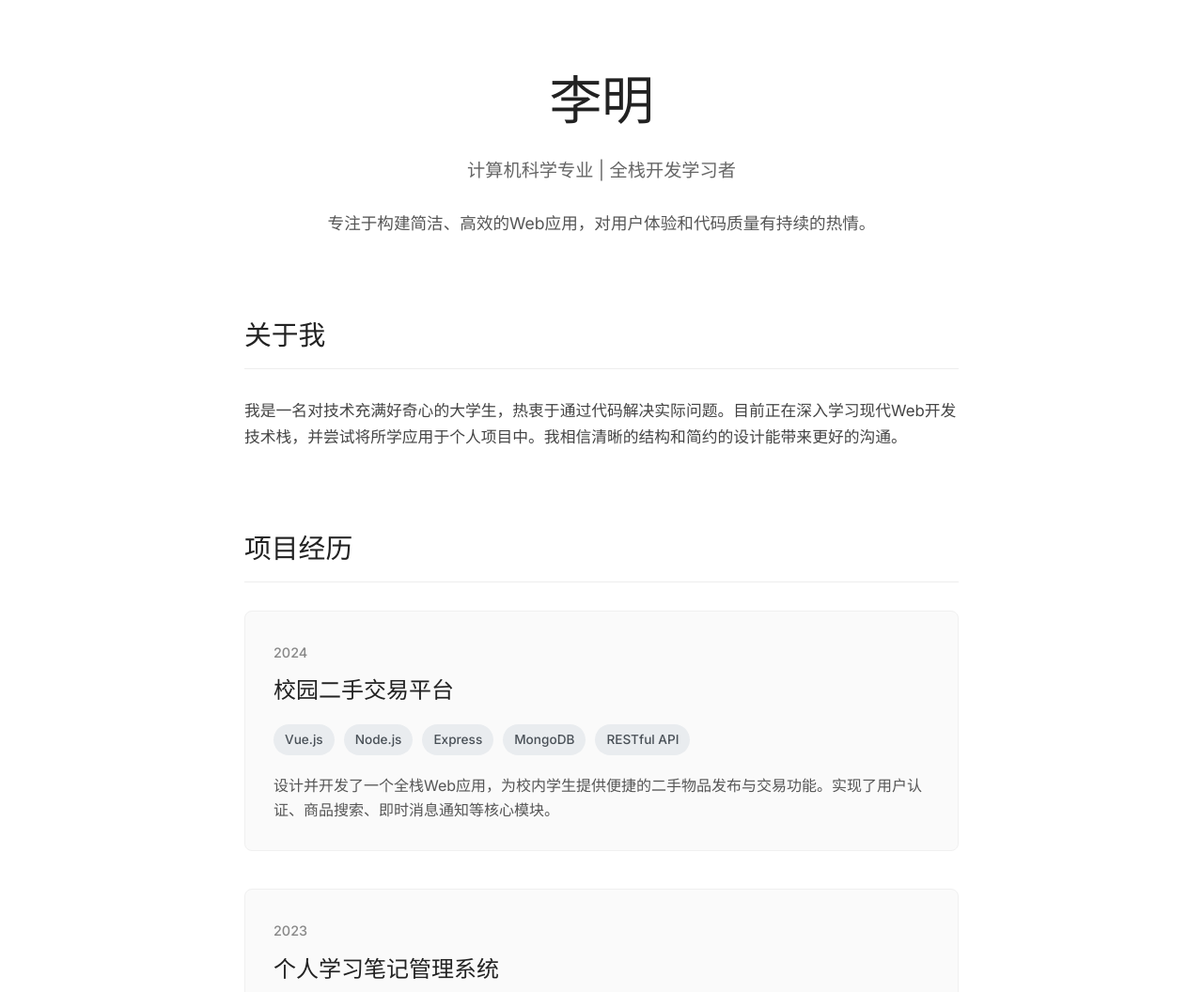
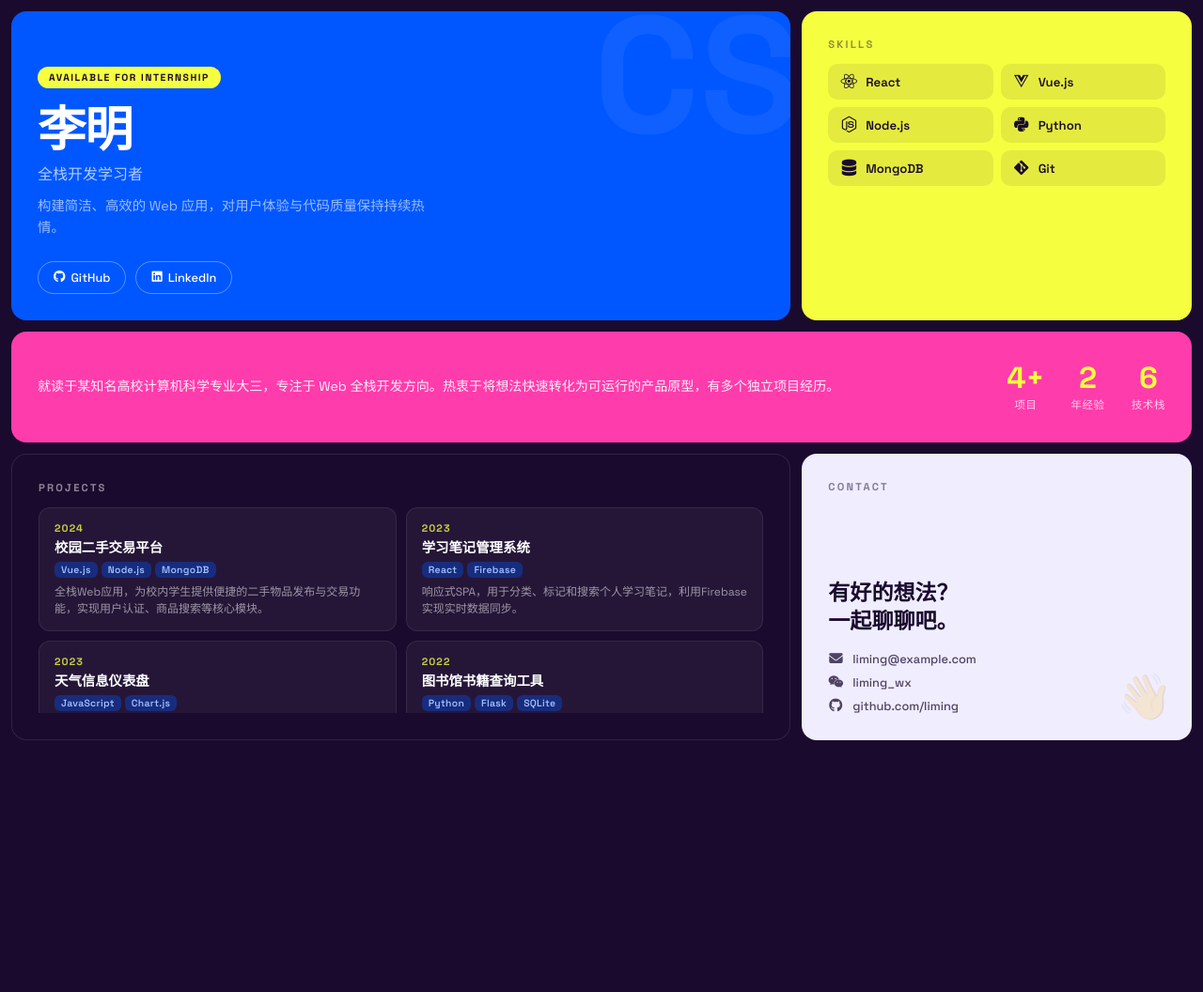
Before and after one commit to beifeng8888/clawd-test, a plain HTML site: page index.html in a window 1280 px wide. Shown: the top 1056 px of the page at 94% size. After the commit the page ends 800 px from the top, so only its background shows below. Drawn offline with Linux system fonts and the light colour scheme.

Commit message:
fix: 根据 Review 反馈修改 - 修改：太简单太单调了。我希望内容以板块的形式按方框呈现，使用

```diff
--- a/index.html
+++ b/index.html
@@ -6,85 +6,98 @@
     <title>个人展示页</title>
     <link rel="stylesheet" href="style.css">
     <link rel="stylesheet" href="https://cdnjs.cloudflare.com/ajax/libs/font-awesome/6.4.0/css/all.min.css">
-    <link href="https://fonts.googleapis.com/css2?family=Inter:wght@300;400;500;600&display=swap" rel="stylesheet">
+    <link href="https://fonts.googleapis.com/css2?family=Space+Grotesk:wght@300;400;500;600;700&display=swap" rel="stylesheet">
 </head>
 <body>
-    <div class="container">
-        <header class="header">
-            <h1 class="name">李明</h1>
-            <p class="title">计算机科学专业 | 全栈开发学习者</p>
-            <p class="intro">专注于构建简洁、高效的Web应用，对用户体验和代码质量有持续的热情。</p>
-        </header>
+    <div class="dashboard">
 
-        <main>
-            <section class="section" id="about">
-                <h2 class="section-title">关于我</h2>
-                <div class="section-content">
-                    <p>我是一名对技术充满好奇心的大学生，热衷于通过代码解决实际问题。目前正在深入学习现代Web开发技术栈，并尝试将所学应用于个人项目中。我相信清晰的结构和简约的设计能带来更好的沟通。</p>
+        <!-- 板块 A: 个人信息 (左上大块) -->
+        <div class="panel panel-hero">
+            <div class="panel-inner">
+                <div class="badge">AVAILABLE FOR INTERNSHIP</div>
+                <h1 class="name">李明</h1>
+                <p class="title">全栈开发学习者</p>
+                <p class="intro">构建简洁、高效的 Web 应用，对用户体验与代码质量保持持续热情。</p>
+                <div class="social-links">
+                    <a href="#" class="social-btn"><i class="fab fa-github"></i> GitHub</a>
+                    <a href="#" class="social-btn"><i class="fab fa-linkedin"></i> LinkedIn</a>
                 </div>
-            </section>
+            </div>
+            <div class="hero-deco">CS</div>
+        </div>
 
-            <section class="section" id="projects">
-                <h2 class="section-title">项目经历</h2>
-                <div class="projects-list" id="projectsContainer">
-                    <!-- 项目卡片将由JavaScript动态生成 -->
+        <!-- 板块 B: 技能 (右上) -->
+        <div class="panel panel-skills">
+            <div class="panel-label">SKILLS</div>
+            <div class="skills-grid">
+                <div class="skill-item">
+                    <span class="skill-icon"><i class="fab fa-react"></i></span>
+                    <span>React</span>
                 </div>
-            </section>
+                <div class="skill-item">
+                    <span class="skill-icon"><i class="fab fa-vuejs"></i></span>
+                    <span>Vue.js</span>
+                </div>
+                <div class="skill-item">
+                    <span class="skill-icon"><i class="fab fa-node-js"></i></span>
+                    <span>Node.js</span>
+                </div>
+                <div class="skill-item">
+                    <span class="skill-icon"><i class="fab fa-python"></i></span>
+                    <span>Python</span>
+                </div>
+                <div class="skill-item">
+                    <span class="skill-icon"><i class="fas fa-database"></i></span>
+                    <span>MongoDB</span>
+                </div>
+                <div class="skill-item">
+                    <span class="skill-icon"><i class="fab fa-git-alt"></i></span>
+                    <span>Git</span>
+                </div>
+            </div>
+        </div>
 
-            <section class="section" id="skills">
-                <h2 class="section-title">技能概览</h2>
-                <div class="skills-container">
-                    <div class="skill-category">
-                        <h3>前端</h3>
-                        <ul class="skill-tags">
-                            <li>HTML/CSS</li>
-                            <li>JavaScript</li>
-                            <li>React</li>
-                            <li>Vue.js</li>
-                        </ul>
-                    </div>
-                    <div class="skill-category">
-                        <h3>后端</h3>
-                        <ul class="skill-tags">
-                            <li>Node.js</li>
-                            <li>Python</li>
-                            <li>MySQL</li>
-                            <li>RESTful API</li>
-                        </ul>
-                    </div>
-                    <div class="skill-category">
-                        <h3>工具与其他</h3>
-                        <ul class="skill-tags">
-                            <li>Git</li>
-                            <li>Figma</li>
-                            <li>VS Code</li>
-                            <li>Linux</li>
-                        </ul>
-                    </div>
-                </div>
-            </section>
+        <!-- 板块 C: 关于我 (横跨) -->
+        <div class="panel panel-about">
+            <div class="panel-label">ABOUT</div>
+            <p class="about-text">就读于某知名高校计算机科学专业大三，专注于 Web 全栈开发方向。热衷于将想法快速转化为可运行的产品原型，有多个独立项目经历。</p>
+            <div class="stats-row">
+                <div class="stat"><span class="stat-num">4+</span><span class="stat-label">项目</span></div>
+                <div class="stat"><span class="stat-num">2</span><span class="stat-label">年经验</span></div>
+                <div class="stat"><span class="stat-num">6</span><span class="stat-label">技术栈</span></div>
+            </div>
+        </div>
 
-            <section class="section" id="contact">
-                <h2 class="section-title">联系方式</h2>
+        <!-- 板块 D: 项目经历 (左下大块) -->
+        <div class="panel panel-projects">
+            <div class="panel-label">PROJECTS</div>
+            <div id="projectsContainer" class="projects-list"></div>
+        </div>
+
+        <!-- 板块 E: 联系方式 (右下) -->
+        <div class="panel panel-contact">
+            <div class="panel-label">CONTACT</div>
+            <div class="contact-content">
+                <p class="contact-cta">有好的想法？<br>一起聊聊吧。</p>
                 <div class="contact-links">
-                    <a href="mailto:example@university.edu" class="contact-link">
-                        <i class="fas fa-envelope"></i> example@university.edu
+                    <a href="mailto:liming@example.com" class="contact-item">
+                        <i class="fas fa-envelope"></i>
+                        <span>liming@example.com</span>
                     </a>
-                    <a href="https://github.com/username" target="_blank" class="contact-link">
-                        <i class="fab fa-github"></i> GitHub
+                    <a href="#" class="contact-item">
+                        <i class="fab fa-weixin"></i>
+                        <span>liming_wx</span>
                     </a>
-                    <a href="https://linkedin.com/in/username" target="_blank" class="contact-link">
-                        <i class="fab fa-linkedin"></i> LinkedIn
+                    <a href="#" class="contact-item">
+                        <i class="fab fa-github"></i>
+                        <span>github.com/liming</span>
                     </a>
                 </div>
-            </section>
-        </main>
+            </div>
+            <div class="contact-deco">👋</div>
+        </div>
 
-        <footer class="footer">
-            <p>© <span id="currentYear"></span> 李明. 简约个人页.</p>
-        </footer>
     </div>
-
     <script src="script.js"></script>
 </body>
 </html>
--- a/script.js
+++ b/script.js
@@ -1,76 +1,49 @@
-// 项目数据
 const projectsData = [
     {
         year: "2024",
         name: "校园二手交易平台",
-        tech: ["Vue.js", "Node.js", "Express", "MongoDB", "RESTful API"],
-        description: "设计并开发了一个全栈Web应用，为校内学生提供便捷的二手物品发布与交易功能。实现了用户认证、商品搜索、即时消息通知等核心模块。"
+        tech: ["Vue.js", "Node.js", "MongoDB"],
+        description: "全栈Web应用，为校内学生提供便捷的二手物品发布与交易功能，实现用户认证、商品搜索等核心模块。"
     },
     {
         year: "2023",
-        name: "个人学习笔记管理系统",
-        tech: ["React", "Firebase", "Material-UI"],
-        description: "构建了一个响应式SPA，用于分类、标记和搜索个人学习笔记。利用Firebase进行实时数据同步与用户身份验证。"
+        name: "学习笔记管理系统",
+        tech: ["React", "Firebase"],
+        description: "响应式SPA，用于分类、标记和搜索个人学习笔记，利用Firebase实现实时数据同步。"
     },
     {
         year: "2023",
         name: "天气信息仪表盘",
-        tech: ["JavaScript", "OpenWeather API", "Chart.js", "CSS Grid"],
-        description: "一个简洁的天气信息展示页面，通过调用第三方API获取数据，并使用图表库可视化未来一周的温度与降水趋势。"
+        tech: ["JavaScript", "Chart.js"],
+        description: "调用第三方API获取数据，使用图表库可视化未来一周的温度与降水趋势。"
     },
     {
         year: "2022",
         name: "图书馆书籍查询工具",
-        tech: ["Python", "Flask", "BeautifulSoup", "SQLite"],
-        description: "开发了一个命令行工具及简易Web界面，通过爬虫获取学校图书馆的书籍在馆状态，并将数据存储于本地数据库供查询。"
+        tech: ["Python", "Flask", "SQLite"],
+        description: "通过爬虫获取学校图书馆书籍在馆状态，并将数据存储于本地数据库供查询。"
     }
 ];
 
-// DOM 加载完成后执行
-document.addEventListener('DOMContentLoaded', function() {
-    // 1. 动态生成项目卡片
-    const projectsContainer = document.getElementById('projectsContainer');
+document.addEventListener('DOMContentLoaded', function () {
+    const container = document.getElementById('projectsContainer');
 
     projectsData.forEach(project => {
-        const projectCard = document.createElement('article');
-        projectCard.className = 'project-card';
+        const card = document.createElement('article');
+        card.className = 'project-card';
 
-        // 创建技术标签HTML
-        const techTagsHTML = project.tech.map(tech => `<span class="tech-tag">${tech}</span>`).join('');
+        const techHTML = project.tech.map(t => `<span class="tech-tag">${t}</span>`).join('');
 
-        projectCard.innerHTML = `
+        card.innerHTML = `
             <div class="project-year">${project.year}</div>
             <h3 class="project-name">${project.name}</h3>
-            <div class="project-tech">
-                ${techTagsHTML}
-            </div>
+            <div class="project-tech">${techHTML}</div>
             <p class="project-desc">${project.description}</p>
         `;
 
-        projectsContainer.appendChild(projectCard);
+        container.appendChild(card);
     });
 
-    // 2. 更新页脚年份
-    const currentYearSpan = document.getElementById('currentYear');
-    if (currentYearSpan) {
-        currentYearSpan.textContent = new Date().getFullYear();
-    }
-
-    // 3. 简单的平滑滚动（可选增强交互）
-    const contactLinks = document.querySelectorAll('a[href^="#"]');
-    contactLinks.forEach(link => {
-        link.addEventListener('click', function(e) {
-            const href = this.getAttribute('href');
-            if (href !== '#') {
-                e.preventDefault();
-                const targetElement = document.querySelector(href);
-                if (targetElement) {
-                    window.scrollTo({
-                        top: targetElement.offsetTop - 30,
-                        behavior: 'smooth'
-                    });
-                }
-            }
-        });
-    });
+    const yearEl = document.getElementById('currentYear');
+    if (yearEl) yearEl.textContent = new Date().getFullYear();
 });
--- a/style.css
+++ b/style.css
@@ -1,235 +1,358 @@
-/* 基础重置与字体 */
-* {
+/* ── 基础重置 ── */
+*, *::before, *::after {
     margin: 0;
     padding: 0;
     box-sizing: border-box;
 }
 
-body {
-    font-family: 'Inter', sans-serif;
-    font-weight: 400;
-    line-height: 1.7;
-    color: #333; /* 深灰色文字 */
-    background-color: #fff; /* 白色背景 */
-    padding: 20px;
-    min-height: 100vh;
+/* ── 撞色变量 ── */
+:root {
+    --yellow:  #F5FF40;   /* 荧光黄 */
+    --purple:  #1A0A2E;   /* 深紫黑 */
+    --blue:    #0057FF;   /* 电光蓝 */
+    --pink:    #FF3CAC;   /* 霓虹粉 */
+    --white:   #FFFFFF;
+    --light:   #F0EDFF;   /* 淡紫白 */
+    --gap: 12px;
 }
 
-/* 主容器 - 单栏居中布局 */
-.container {
-    max-width: 800px; /* 控制内容宽度，创造留白 */
-    margin: 0 auto;
-    padding: 40px 20px;
+html, body {
+    width: 100%;
+    height: 100%;
+    overflow: hidden;
+    font-family: 'Space Grotesk', sans-serif;
+    background: var(--purple);
 }
 
-/* 页头 */
-.header {
-    text-align: center;
-    margin-bottom: 80px; /* 大留白 */
+/* ── 仪表盘 Grid ── */
+.dashboard {
+    display: grid;
+    width: 100vw;
+    height: 100vh;
+    padding: var(--gap);
+    gap: var(--gap);
+    grid-template-columns: 2fr 1fr;
+    grid-template-rows: 1.4fr 0.5fr 1.3fr;
+    grid-template-areas:
+        "hero   skills"
+        "about  about"
+        "projects contact";
+}
+
+/* ── 通用板块 ── */
+.panel {
+    border-radius: 16px;
+    padding: 28px;
+    position: relative;
+    overflow: hidden;
+    display: flex;
+    flex-direction: column;
+}
+
+.panel-label {
+    font-size: 0.7rem;
+    font-weight: 700;
+    letter-spacing: 0.2em;
+    opacity: 0.5;
+    margin-bottom: 14px;
+    text-transform: uppercase;
+}
+
+/* ── Hero 板块 ── */
+.panel-hero {
+    grid-area: hero;
+    background: var(--blue);
+    color: var(--white);
+    justify-content: flex-end;
+}
+
+.hero-deco {
+    position: absolute;
+    top: -20px;
+    right: -10px;
+    font-size: 11rem;
+    font-weight: 700;
+    color: rgba(255,255,255,0.06);
+    line-height: 1;
+    pointer-events: none;
+    user-select: none;
+}
+
+.badge {
+    display: inline-block;
+    background: var(--yellow);
+    color: var(--purple);
+    font-size: 0.65rem;
+    font-weight: 700;
+    letter-spacing: 0.15em;
+    padding: 5px 12px;
+    border-radius: 20px;
+    margin-bottom: 18px;
+    width: fit-content;
 }
 
 .name {
-    font-size: 3.5rem;
-    font-weight: 300;
-    letter-spacing: -0.5px;
-    margin-bottom: 10px;
-    color: #222;
+    font-size: clamp(2.4rem, 4vw, 3.8rem);
+    font-weight: 700;
+    line-height: 1.05;
+    margin-bottom: 6px;
+    letter-spacing: -1px;
 }
 
 .title {
-    font-size: 1.2rem;
-    color: #666;
-    margin-bottom: 25px;
-    font-weight: 400;
+    font-size: 1rem;
+    font-weight: 500;
+    opacity: 0.7;
+    margin-bottom: 12px;
 }
 
 .intro {
-    font-size: 1.1rem;
-    color: #555;
-    max-width: 600px;
-    margin: 0 auto;
+    font-size: 0.9rem;
+    opacity: 0.6;
+    line-height: 1.6;
+    max-width: 420px;
+    margin-bottom: 24px;
 }
 
-/* 通用区块样式 */
-.section {
-    margin-bottom: 80px; /* 区块间大留白 */
+.social-links {
+    display: flex;
+    gap: 10px;
 }
 
-.section-title {
-    font-size: 1.8rem;
+.social-btn {
+    display: inline-flex;
+    align-items: center;
+    gap: 6px;
+    padding: 8px 16px;
+    border-radius: 20px;
+    border: 1.5px solid rgba(255,255,255,0.35);
+    color: var(--white);
+    text-decoration: none;
+    font-size: 0.8rem;
     font-weight: 500;
-    color: #222;
-    margin-bottom: 30px;
-    padding-bottom: 10px;
-    border-bottom: 1px solid #eee;
+    transition: background 0.2s, border-color 0.2s;
 }
 
-.section-content {
-    font-size: 1.05rem;
-    color: #444;
+.social-btn:hover {
+    background: rgba(255,255,255,0.15);
+    border-color: rgba(255,255,255,0.7);
 }
 
-/* 项目经历 - 卡片列表 */
-.projects-list {
+/* ── 技能板块 ── */
+.panel-skills {
+    grid-area: skills;
+    background: var(--yellow);
+    color: var(--purple);
+}
+
+.panel-skills .panel-label {
+    color: var(--purple);
+    opacity: 0.45;
+}
+
+.skills-grid {
+    display: grid;
+    grid-template-columns: 1fr 1fr;
+    gap: 8px;
+    flex: 1;
+    align-content: start;
+}
+
+.skill-item {
+    display: flex;
+    align-items: center;
+    gap: 8px;
+    background: rgba(26,10,46,0.08);
+    border-radius: 10px;
+    padding: 8px 12px;
+    font-size: 0.82rem;
+    font-weight: 600;
+    color: var(--purple);
+    transition: background 0.2s;
+}
+
+.skill-item:hover {
+    background: rgba(26,10,46,0.16);
+}
+
+.skill-icon {
+    font-size: 1.1rem;
+    width: 20px;
+    text-align: center;
+}
+
+/* ── About 板块 ── */
+.panel-about {
+    grid-area: about;
+    background: var(--pink);
+    color: var(--white);
+    flex-direction: row;
+    align-items: center;
+    gap: 32px;
+    padding: 20px 28px;
+}
+
+.panel-about .panel-label {
+    display: none;
+}
+
+.about-text {
+    flex: 1;
+    font-size: 0.88rem;
+    line-height: 1.65;
+    opacity: 0.92;
+}
+
+.stats-row {
+    display: flex;
+    gap: 28px;
+    flex-shrink: 0;
+}
+
+.stat {
     display: flex;
     flex-direction: column;
-    gap: 40px; /* 卡片间距 */
+    align-items: center;
+}
+
+.stat-num {
+    font-size: 2rem;
+    font-weight: 700;
+    line-height: 1;
+    color: var(--yellow);
+}
+
+.stat-label {
+    font-size: 0.72rem;
+    opacity: 0.75;
+    margin-top: 4px;
+    letter-spacing: 0.05em;
+}
+
+/* ── 项目板块 ── */
+.panel-projects {
+    grid-area: projects;
+    background: var(--purple);
+    border: 1.5px solid rgba(255,255,255,0.1);
+    color: var(--white);
+}
+
+.projects-list {
+    display: grid;
+    grid-template-columns: 1fr 1fr;
+    gap: 10px;
+    flex: 1;
+    overflow: hidden;
 }
 
 .project-card {
-    border: 1px solid #f0f0f0;
-    border-radius: 8px;
-    padding: 30px;
-    background-color: #fafafa;
-    transition: transform 0.2s ease, box-shadow 0.2s ease;
+    background: rgba(255,255,255,0.05);
+    border: 1px solid rgba(255,255,255,0.08);
+    border-radius: 12px;
+    padding: 14px 16px;
+    display: flex;
+    flex-direction: column;
+    gap: 6px;
+    transition: background 0.2s;
 }
 
 .project-card:hover {
-    transform: translateY(-3px);
-    box-shadow: 0 10px 25px rgba(0, 0, 0, 0.05);
+    background: rgba(255,255,255,0.09);
 }
 
 .project-year {
-    display: inline-block;
-    font-size: 0.9rem;
-    color: #888;
-    margin-bottom: 8px;
-    font-weight: 500;
+    font-size: 0.68rem;
+    font-weight: 700;
+    letter-spacing: 0.1em;
+    color: var(--yellow);
+    opacity: 0.8;
 }
 
 .project-name {
-    font-size: 1.5rem;
-    font-weight: 500;
-    color: #222;
-    margin-bottom: 15px;
+    font-size: 0.9rem;
+    font-weight: 600;
+    line-height: 1.2;
 }
 
 .project-tech {
     display: flex;
     flex-wrap: wrap;
-    gap: 10px;
-    margin-bottom: 20px;
+    gap: 4px;
 }
 
 .tech-tag {
-    background-color: #e9ecef;
-    color: #495057;
-    padding: 5px 12px;
-    border-radius: 20px;
-    font-size: 0.85rem;
-    font-weight: 500;
+    font-size: 0.65rem;
+    font-weight: 600;
+    background: rgba(0,87,255,0.35);
+    color: #a0c0ff;
+    padding: 2px 7px;
+    border-radius: 6px;
+    letter-spacing: 0.03em;
 }
 
 .project-desc {
-    color: #555;
-    font-size: 1rem;
-    line-height: 1.6;
+    font-size: 0.75rem;
+    opacity: 0.55;
+    line-height: 1.5;
+    flex: 1;
+    display: -webkit-box;
+    -webkit-line-clamp: 2;
+    -webkit-box-orient: vertical;
+    overflow: hidden;
 }
 
-/* 技能概览 */
-.skills-container {
-    display: grid;
-    grid-template-columns: repeat(auto-fit, minmax(200px, 1fr));
-    gap: 40px;
+/* ── 联系板块 ── */
+.panel-contact {
+    grid-area: contact;
+    background: var(--light);
+    color: var(--purple);
+    justify-content: space-between;
 }
 
-.skill-category h3 {
-    font-size: 1.2rem;
-    font-weight: 500;
-    color: #333;
-    margin-bottom: 15px;
+.panel-contact .panel-label {
+    color: var(--purple);
 }
 
-.skill-tags {
-    list-style: none;
-    display: flex;
-    flex-wrap: wrap;
-    gap: 10px;
+.contact-cta {
+    font-size: clamp(1.1rem, 1.8vw, 1.5rem);
+    font-weight: 700;
+    line-height: 1.3;
+    margin-bottom: 16px;
 }
 
-.skill-tags li {
-    background-color: #f1f3f5;
-    color: #495057;
-    padding: 8px 15px;
-    border-radius: 6px;
+.contact-links {
+    display: flex;
+    flex-direction: column;
+    gap: 8px;
+    flex: 1;
+}
+
+.contact-item {
+    display: flex;
+    align-items: center;
+    gap: 10px;
+    color: var(--purple);
+    text-decoration: none;
+    font-size: 0.8rem;
+    font-weight: 500;
+    opacity: 0.75;
+    transition: opacity 0.2s;
+}
+
+.contact-item:hover {
+    opacity: 1;
+}
+
+.contact-item i {
+    width: 16px;
+    text-align: center;
     font-size: 0.9rem;
 }
 
-/* 联系方式 */
-.contact-links {
-    display: flex;
-    flex-direction: column;
-    gap: 15px;
+.contact-deco {
+    position: absolute;
+    bottom: 16px;
+    right: 20px;
+    font-size: 3rem;
+    opacity: 0.2;
 }
-
-.contact-link {
-    display: inline-flex;
-    align-items: center;
-    gap: 12px;
-    color: #555;
-    text-decoration: none;
-    font-size: 1.05rem;
-    transition: color 0.2s ease;
-}
-
-.contact-link:hover {
-    color: #0077b5; /* LinkedIn 蓝色 */
-}
-
-.contact-link i {
-    font-size: 1.2rem;
-    width: 24px;
-    text-align: center;
-}
-
-/* 页脚 */
-.footer {
-    text-align: center;
-    margin-top: 100px; /* 底部大留白 */
-    padding-top: 30px;
-    border-top: 1px solid #eee;
-    color: #888;
-    font-size: 0.9rem;
-}
-
-/* 响应式设计 */
-@media (max-width: 768px) {
-    .container {
-        padding: 20px 15px;
-    }
-
-    .name {
-        font-size: 2.8rem;
-    }
-
-    .section {
-        margin-bottom: 60px;
-    }
-
-    .skills-container {
-        grid-template-columns: 1fr;
-        gap: 30px;
-    }
-
-    .project-card {
-        padding: 25px 20px;
-    }
-}
-
-@media (max-width: 480px) {
-    .name {
-        font-size: 2.2rem;
-    }
-
-    .title {
-        font-size: 1rem;
-    }
-
-    .section-title {
-        font-size: 1.5rem;
-    }
-
-    .contact-links {
-        align-items: flex-start;
-    }
-}
```
